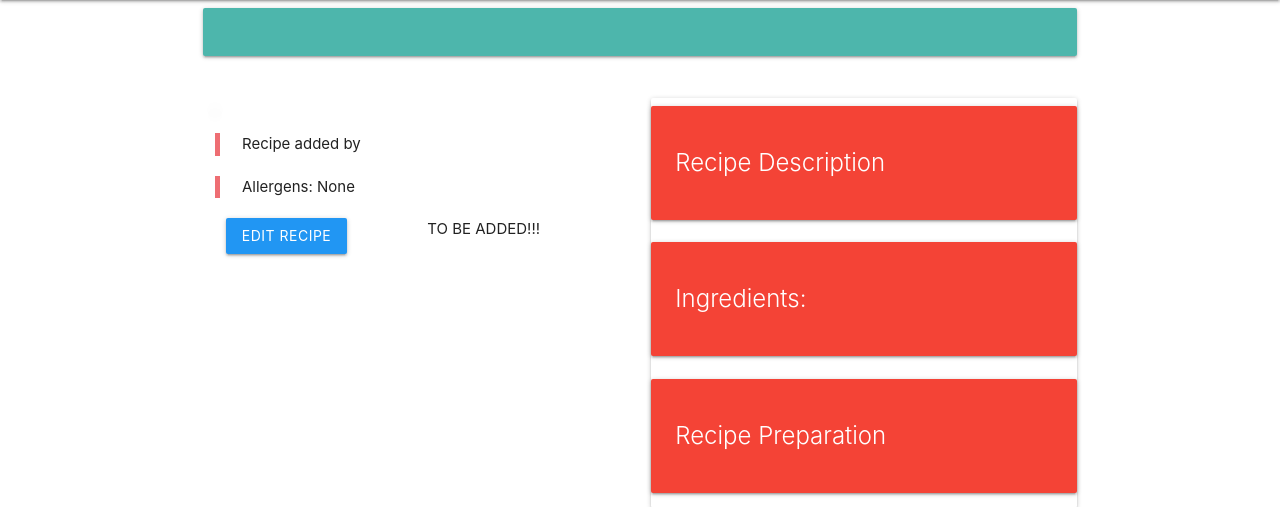
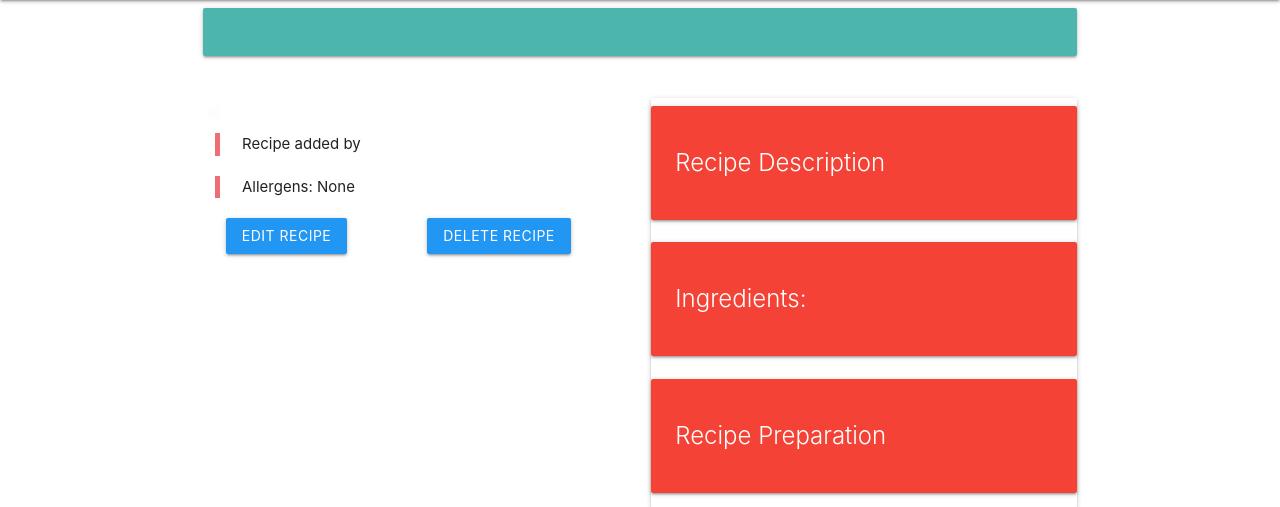
Before and after one commit to Code-Institute-Submissions/Data-Centric-Development-Milestone-Projectv2, a Flask app: template templates/showrecipe.html in a window 1280 px wide. Shown: the part 64-571 px from the top of the page. Run offline with Flask 2, Linux system fonts and the light colour scheme; the template is opened without the code that fills it, so the values that code supplies are empty; some libraries are stand-ins or nearby versions.

Commit message:
Created views counter for recipes

```diff
--- a/app.py
+++ b/app.py
@@ -27,6 +27,15 @@
     for x in range(1, counter, 1):
         ingredient_list.append(recipe['ingredient_' + str(x)] + ': ' + recipe['ingredient_qty_' + str(x)])
 
+    try:
+        views = int(recipe['views'])
+        views += 1
+        recipe['views'] = views
+        recipes = mongo.db.recipes
+        recipes.update_one({"_id": ObjectId(recipe_id)},{ '$set': {'views':views}})
+    except:
+        recipes = mongo.db.recipes
+        recipes.update_one({"_id": ObjectId(recipe_id)},{ '$set': {'views':'1'}})
     return render_template('showrecipe.html', recipe = recipe, counter=counter, ingredients = ingredient_list)
 
 @app.route('/add_recipe')
--- a/templates/addrecipe.html
+++ b/templates/addrecipe.html
@@ -36,6 +36,7 @@
                 </div>
             </div>
             <div class="ingredient_count"><textarea name="ingredient_counter" id="ingredient_counter" style="display:none;" >1</textarea></div>
+            <div class="views"><textarea name="views" id="views" style="display:none;" >0</textarea></div>
             <div class="ingredient-list" id="ingredient-list">
                 <div class="row ingredient">
                     <div class="col s10 ingredient-row offset-s1">
--- a/templates/showrecipe.html
+++ b/templates/showrecipe.html
@@ -18,13 +18,16 @@
                 {% else %}
                 <blockquote>Allergens: None</blockquote>
                 {% endif %}
+                {% if recipe.views %}
+                <blockquote>Recipe views: {{ recipe.views }}</blockquote>
+                {% endif %}
             </div>
             <div class="col s12">
                 <div class="col s6">
                     <a href="{{url_for('edit_recipe', recipe_id=recipe._id)}}" class="waves-effect waves-light btn btn_small blue">Edit Recipe</a>
                 </div>
                 <div class="col s6">
-                    TO BE ADDED!!!
+                    <a class="waves-effect waves-light btn btn_small blue modal-trigger" id="delete_recipe" name="delete_recipe" data-target="deleteModal">Delete Recipe</a>
                 </div>
             </div>
         </div>
@@ -68,14 +71,28 @@
     </div>
 </div>
 
+<div id="deleteModal" class="modal">
+    <div class="modal-content red white-text center">
+        <h4>Delete this recipe?</h4>
+        <p>Are you sure you want to delete this recipe?</p>
+        <p>Note: Deleted recipes can't be recovered</p>
+    </div>
+    <div class="modal-footer">
+        <a href="#!" class="modal-close waves-effect waves-green btn-flat">No! Don't Delete</a>
+        <a href="#!" class="modal-close waves-effect waves-green btn-flat">Yes, Delete this Recipe</a>
+    </div>
+</div>
 
 
-    <br>
 
 
 
  <script type="text/javascript">
+    $(document).ready(function() {
 
+        $('.modal').modal();
+
+    });
 </script>
 
 {% endblock %}
```
